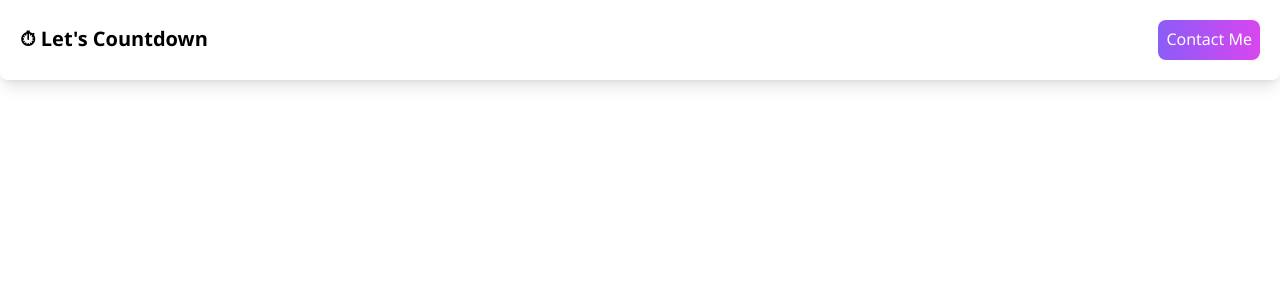
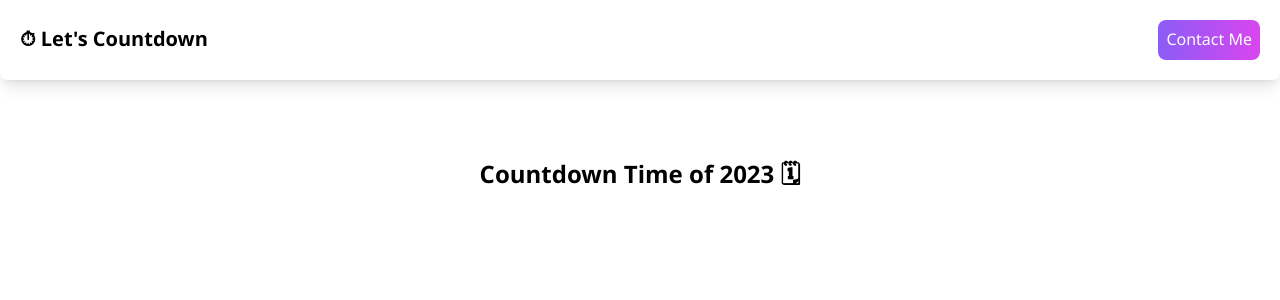
Before and after one commit to Fakemilaz/Countdown, a React (Create React App) app: page / in a window 1280 px wide. Shown: the top 300 px of the page. Built offline with nearby package versions, Linux system fonts and the light colour scheme.

Commit message:
updated!

```diff
--- a/src/App.js
+++ b/src/App.js
@@ -1,9 +1,11 @@
 import Navbar from './components/Navbar';
+import Main from './components/Main';
 
 function App() {
   return (
     <>
       <Navbar />
+      <Main />
     </>
   );
 }
--- /dev/null
+++ b/src/components/Main.jsx
@@ -0,0 +1,10 @@
+import React from "react";
+export default function Main() {
+    return (
+        <>
+            <div>
+                <h1 className="font-bold text-2xl mt-20 mx-5 text-center">Countdown Time of 2023 🗓</h1>
+            </div>
+        </>
+    )
+}
```
